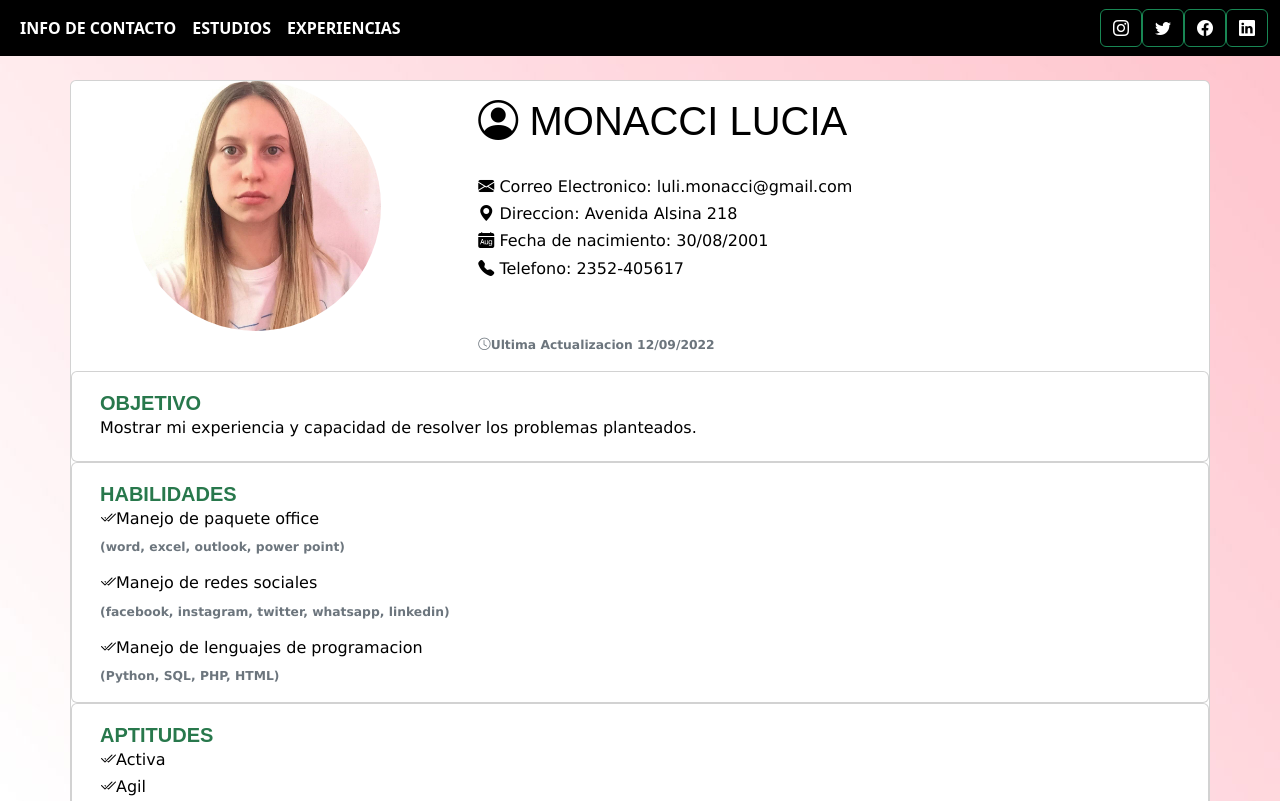
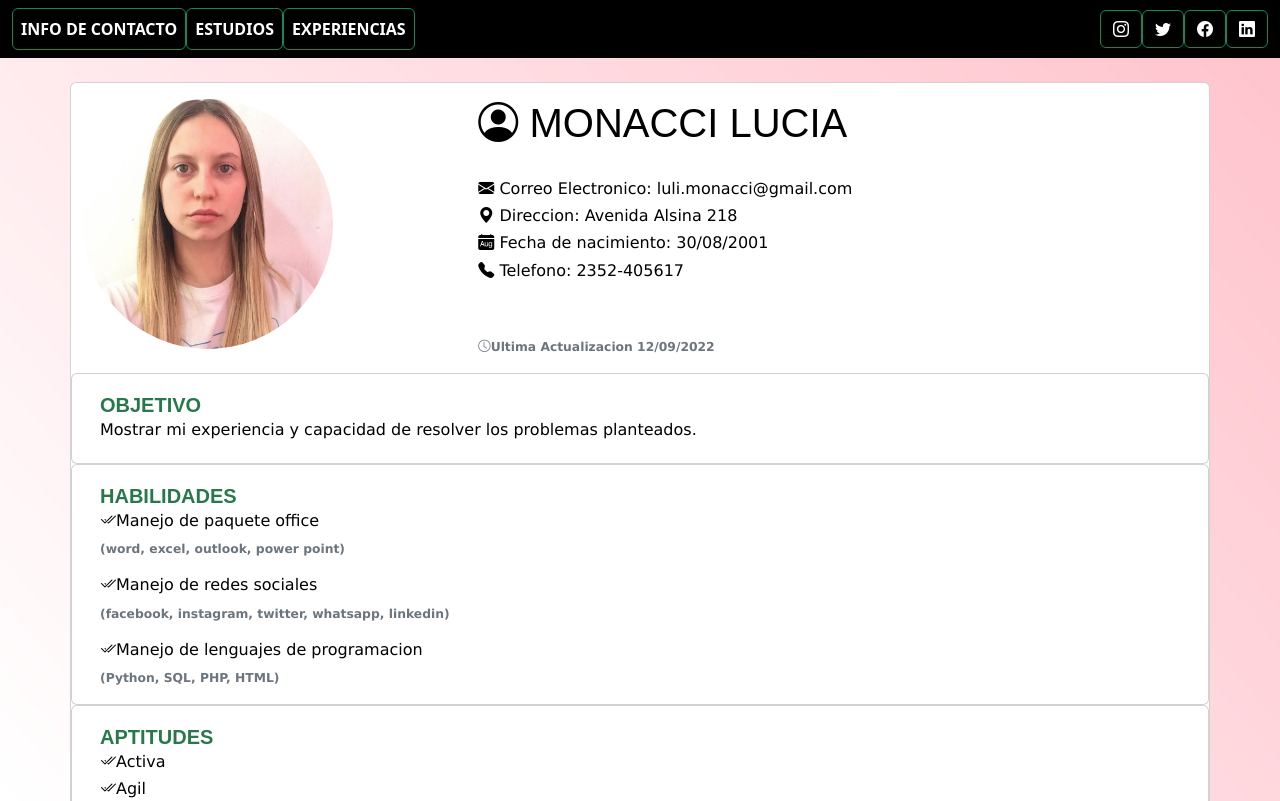
Before and after one commit to Monaccilucia/monaccilucia.github.io, a plain HTML site: page index.html in a window 1280 px wide. Shown: the top 801 px of the page. Drawn offline with nearby package versions, Linux system fonts and the light colour scheme.

Commit message:
modifique los archivos nuevamente

```diff
--- a/index.html
+++ b/index.html
@@ -18,13 +18,13 @@
           <div class="collapse navbar-collapse" id="navbarSupportedContent">
             <ul class="navbar-nav me-auto mb-5 mb-lg-0">
               <li class="nav-item">
-              <a class="nav-link active blanco" href="index.html">INFO DE CONTACTO</a>
+              <a class="btn btn-outline-success nav-link blanco" type="submit" href="index.html">INFO DE CONTACTO</a>
               </li>
               <li class="nav-item">
-                <a class="nav-link active blanco" href="estudios.html">ESTUDIOS</a>
+                <a class="btn btn-outline-success nav-link blanco" type="submit" href="estudios.html">ESTUDIOS</a>
               </li>
               <li class="nav-item">
-                <a class="nav-link active blanco" href="experiencias.html">EXPERIENCIAS</a>
+                <a class="btn btn-outline-success nav-link blanco" type="submit" href="experiencias.html">EXPERIENCIAS</a>
               </li>
             </ul>
 
@@ -42,7 +42,7 @@
             <div class="col card mb-3">
               <div class="row g-8">
                 <div class="col-md-4">
-                  <img src="cv.jpg" class="circular--square mx-5 me-auto" width="250" height="250">
+                  <img src="cv.jpg" class="circular--square mx-auto me-auto mt-3" width="250" height="250">
                 </div>
                 <div class="col-md-8">
                   <div class="card-body">
```
Also changed, not shown: estudios.html (+1 -1 lines).
